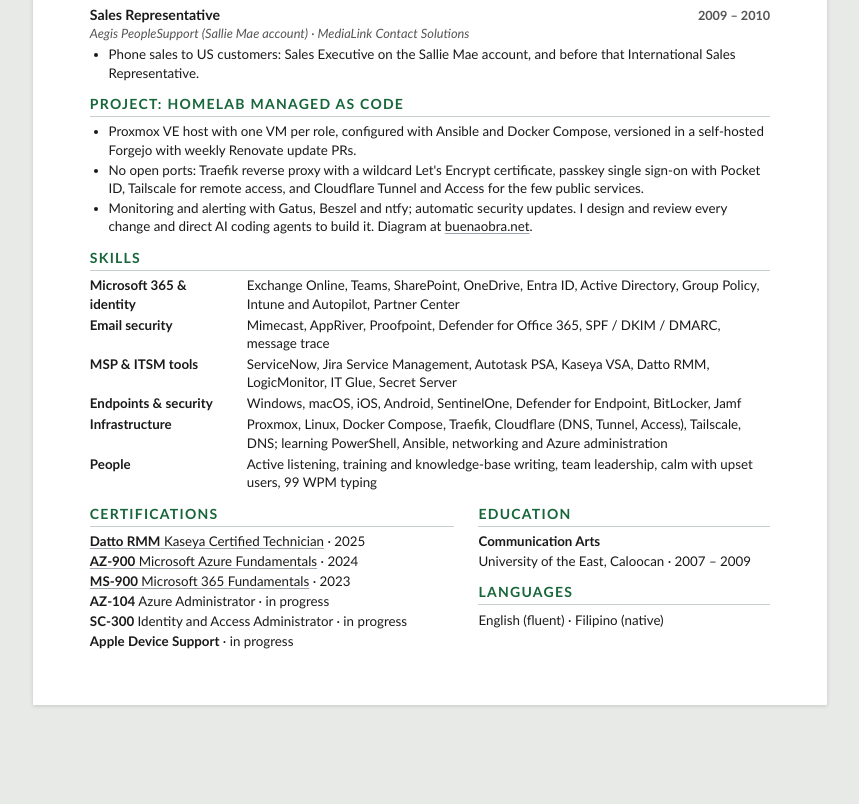
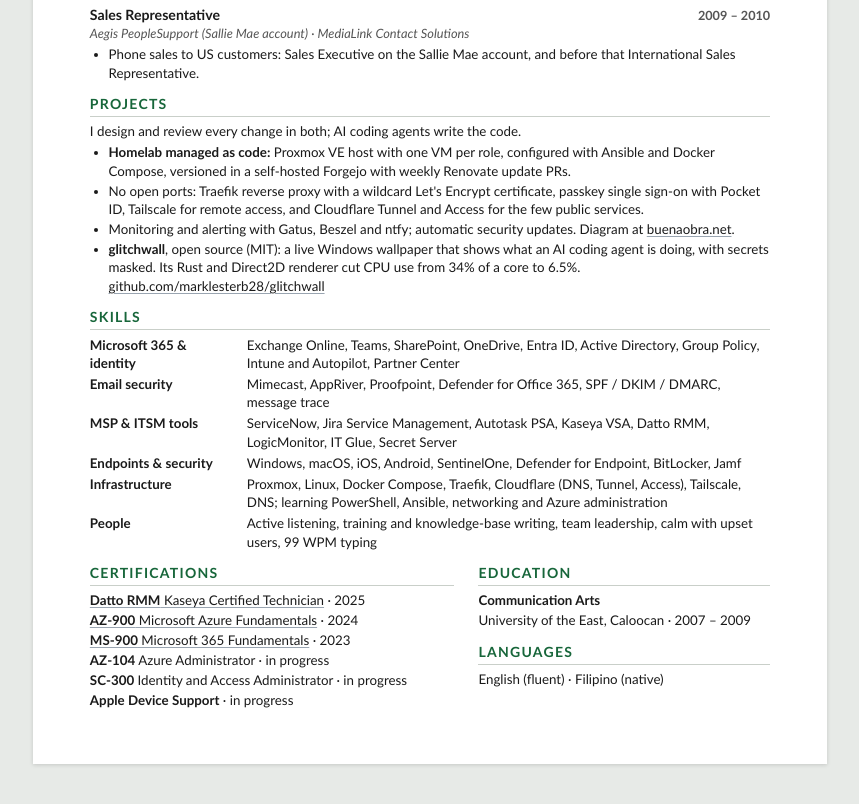
Before and after one commit to marklesterb28/buenaobra.net, a plain HTML site: page site/resume.html in a window 1280 px wide. Shown: the part 1510-2314 px from the top of the page, without its empty margins (210-1069 px from the left). Before the commit the page ends 2255 px from the top, so only its background shows below. Drawn offline with Linux system fonts and the light colour scheme.

Commit message:
Resume: add glitchwall under a combined Projects section
Keeps the PDF at two pages.

Co-Authored-By: Claude Opus 5.5 <noreply@anthropic.com>

```diff
--- a/site/resume.html
+++ b/site/resume.html
@@ -132,11 +132,13 @@
     </section>
 
     <section class="keep">
-      <h2>Project: homelab managed as code</h2>
+      <h2>Projects</h2>
+      <p>I design and review every change in both; AI coding agents write the code.</p>
       <ul>
-        <li>Proxmox VE host with one VM per role, configured with Ansible and Docker Compose, versioned in a self-hosted Forgejo with weekly Renovate update PRs.</li>
+        <li><b>Homelab managed as code:</b> Proxmox VE host with one VM per role, configured with Ansible and Docker Compose, versioned in a self-hosted Forgejo with weekly Renovate update PRs.</li>
         <li>No open ports: Traefik reverse proxy with a wildcard Let's Encrypt certificate, passkey single sign-on with Pocket ID, Tailscale for remote access, and Cloudflare Tunnel and Access for the few public services.</li>
-        <li>Monitoring and alerting with Gatus, Beszel and ntfy; automatic security updates. I design and review every change and direct AI coding agents to build it. Diagram at <a class="cert" href="https://buenaobra.net/#lab">buenaobra.net</a>.</li>
+        <li>Monitoring and alerting with Gatus, Beszel and ntfy; automatic security updates. Diagram at <a class="cert" href="https://buenaobra.net/#lab">buenaobra.net</a>.</li>
+        <li><b>glitchwall</b>, open source (MIT): a live Windows wallpaper that shows what an AI coding agent is doing, with secrets masked. Its Rust and Direct2D renderer cut CPU use from 34% of a core to 6.5%. <a class="cert" href="https://github.com/marklesterb28/glitchwall">github.com/marklesterb28/glitchwall</a></li>
       </ul>
     </section>
 
```
Also changed, not shown: 1 other file.
